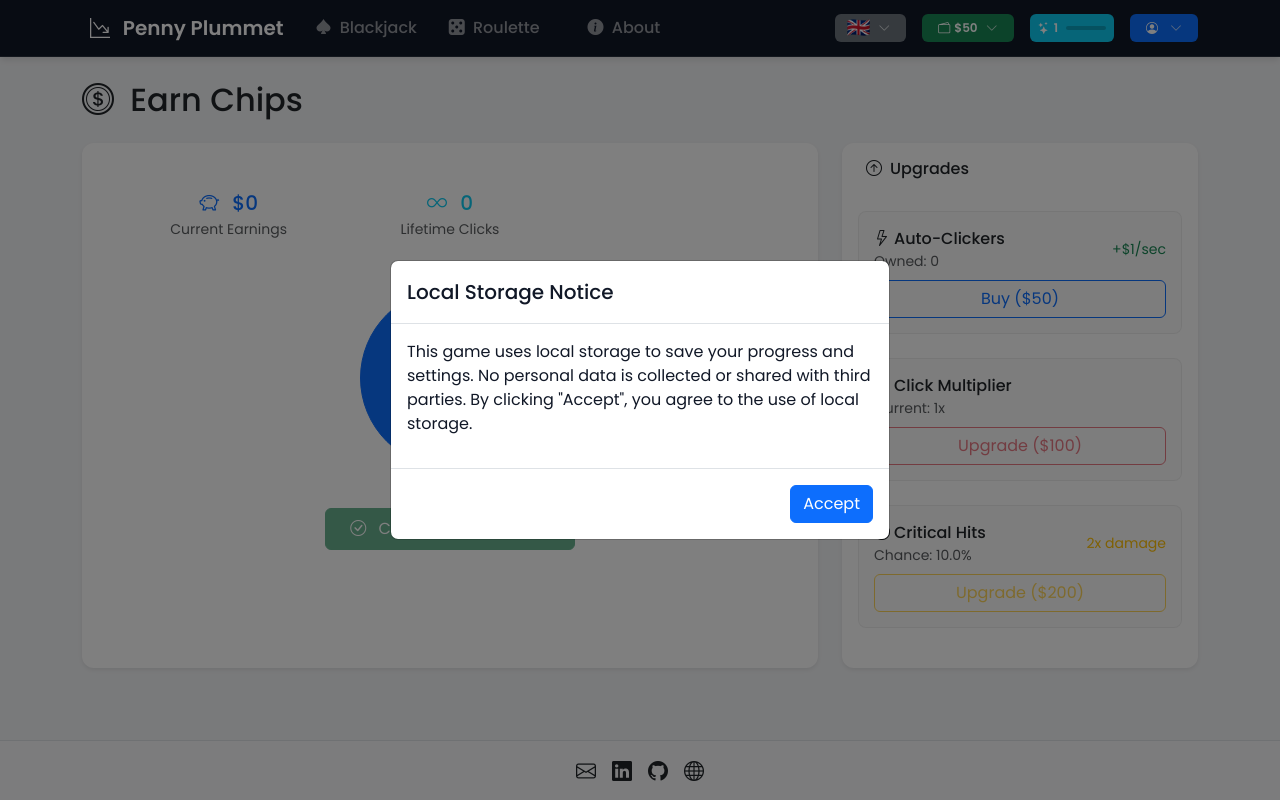
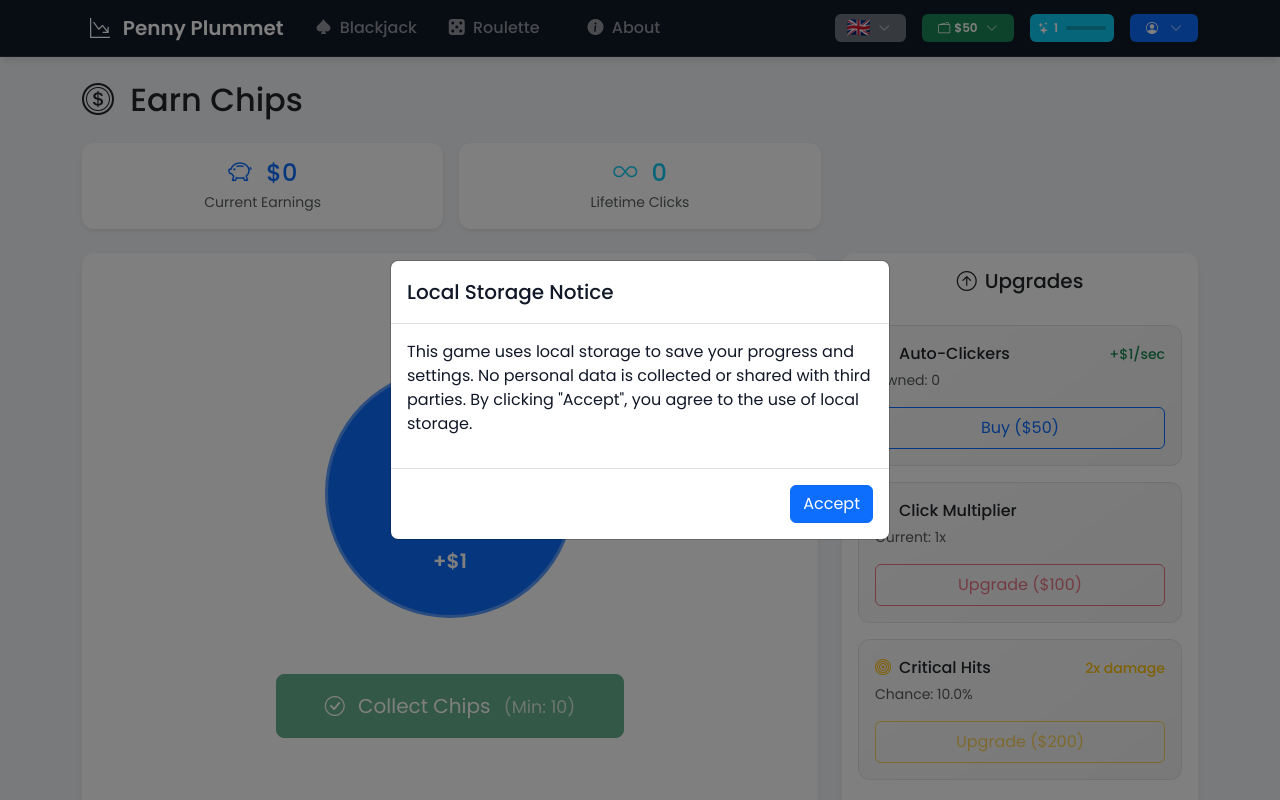
Before and after one commit to benceb2/penny-plummet, a Vue app: page /clicker in a window 1280 px wide. Shown: the top 800 px of the page. Built offline with nearby package versions, Linux system fonts and the light colour scheme.

Commit message:
clicker layout

```diff
--- a/src/views/ClickerView.vue
+++ b/src/views/ClickerView.vue
@@ -28,63 +28,79 @@ const comboColor = computed(() => {
     :title="t('clicker.title')"
     bootstrapIcon="coin"
     :showBalance="true">
-    <div class="row g-4">
-      <!-- Main Clicker Area -->
-      <div class="col-lg-8">
-        <div class="card h-100 border-0 shadow-sm">
-          <div class="card-body text-center p-5 position-relative">
-            <!-- Stats Header -->
-            <div class="row mb-4">
-              <div class="col-4">
-                <h5 class="text-primary mb-1">
+
+    <div class="container-fluid px-0">
+      <!-- Stats Header - Full Width -->
+      <div class="row g-3 mb-4">
+        <div class="col-md-4">
+          <div class="card border-0 shadow-sm stat-card">
+            <div class="card-body text-center py-3">
+              <h4 class="text-primary mb-1">
                 <i class="bi bi-piggy-bank me-2"></i>
                 {{ clickerStore.formattedClicks }}
-                </h5>
+              </h4>
               <div class="text-muted small">Current Earnings</div>
             </div>
-              <div class="col-4">
-                <h5 class="text-info mb-1">
+          </div>
+        </div>
+        <div class="col-md-4">
+          <div class="card border-0 shadow-sm stat-card">
+            <div class="card-body text-center py-3">
+              <h4 class="text-info mb-1">
                 <i class="bi bi-infinity me-2"></i>
                 {{ clickerStore.formattedLifetimeClicks }}
-                </h5>
+              </h4>
               <div class="text-muted small">Lifetime Clicks</div>
             </div>
-              <div class="col-4" v-if="clickerStore.prestigeLevel > 0">
-                <h5 class="text-warning mb-1">
+          </div>
+        </div>
+        <div class="col-md-4" v-if="clickerStore.prestigeLevel > 0">
+          <div class="card border-0 shadow-sm stat-card">
+            <div class="card-body text-center py-3">
+              <h4 class="text-warning mb-1">
                 <i class="bi bi-star-fill me-2"></i>
                 {{ clickerStore.prestigeLevel }}
-                </h5>
+              </h4>
               <div class="text-muted small">Prestige Level</div>
             </div>
           </div>
+        </div>
+      </div>
+
+      <!-- Main Game Area -->
+      <div class="row g-4">
+        <!-- Left Side - Click Area -->
+        <div class="col-xl-8 col-lg-7">
+          <div class="card h-100 border-0 shadow-sm main-game-card">
+            <div class="card-body d-flex flex-column justify-content-center align-items-center position-relative p-4">
 
               <!-- Combo Display -->
-            <div v-if="clickerStore.comboCount > 1" class="mb-3">
-              <span :class="`badge ${comboColor} fs-6 pulse`">
-                <i class="bi bi-lightning-fill me-1"></i>
+              <div v-if="clickerStore.comboCount > 1" class="combo-display mb-4">
+                <span :class="`badge ${comboColor} fs-5 pulse px-4 py-2`">
+                  <i class="bi bi-lightning-fill me-2"></i>
                   {{ clickerStore.comboCount }}x COMBO!
-                <span class="ms-1 opacity-75">
+                  <span class="ms-2 opacity-75">
                     ({{ (clickerStore.comboMultiplier * 100 - 100).toFixed(0) }}% bonus)
                   </span>
                 </span>
               </div>
 
-            <!-- Click Button Area -->
-            <div class="d-flex flex-column align-items-center mt-5 mb-5">
-              <div class="position-relative">
-                <!-- Main Click Button -->
+              <!-- Click Button Area - Centered and Larger -->
+              <div class="click-area d-flex flex-column align-items-center">
+                <div class="position-relative mb-4">
+                  <!-- Main Click Button - Larger on Desktop -->
                   <button
-                  class="btn btn-primary rounded-circle mb-4 p-0 d-flex align-items-center justify-content-center main-click-btn"
+                    class="btn btn-primary rounded-circle p-0 d-flex align-items-center justify-content-center main-click-btn"
                     :style="{
-                    width: '180px',
-                    height: '180px',
+                      width: '220px',
+                      height: '220px',
                       transform: buttonScale,
-                    filter: clickerStore.comboCount > 10 ? 'drop-shadow(0 0 20px rgba(13, 110, 253, 0.8))' : 'none'
+                      filter: clickerStore.comboCount > 10 ? 'drop-shadow(0 0 30px rgba(13, 110, 253, 0.8))' : 'none'
                     }"
                     @click="clickerStore.handleClick">
-                  <div>
-                    <i class="bi bi-coin display-2"></i>
-                    <div class="small mt-2">
+                    <div class="text-center">
+                      <i class="bi bi-coin" style="font-size: 4rem;"></i>
+                      <div class="fs-5 mt-3 fw-bold">
                         +{{ clickerStore.formattedClickValue }}
                       </div>
                       <div class="small text-light opacity-75" v-if="clickerStore.criticalChance > 0.1">
@@ -108,24 +124,24 @@ const comboColor = computed(() => {
                   </div>
                 </div>
 
-              <!-- Action Buttons -->
-              <div class="d-flex gap-3 flex-wrap justify-content-center mt-3">
+                <!-- Action Buttons - Better Spacing -->
+                <div class="d-flex gap-3 flex-wrap justify-content-center action-buttons">
                   <button
-                  class="btn btn-success px-4 py-2"
+                    class="btn btn-success btn-lg px-5 py-3"
                     @click="clickerStore.collectChips(userStore)"
                     :disabled="clickerStore.clicks < 10">
                     <i class="bi bi-check-circle me-2"></i>
                     Collect Chips
-                  <small class="ms-1 opacity-75">(Min: 10)</small>
+                    <small class="ms-2 opacity-75">(Min: 10)</small>
                   </button>
 
                   <button
                     v-if="clickerStore.canPrestige"
-                  class="btn btn-warning px-4 py-2"
+                    class="btn btn-warning btn-lg px-5 py-3"
                     @click="clickerStore.prestige()">
                     <i class="bi bi-star-fill me-2"></i>
                     Prestige
-                  <small class="ms-1 opacity-75">
+                    <small class="ms-2 opacity-75">
                       (+{{ clickerStore.prestigePointsGain - clickerStore.prestigePoints }} pts)
                     </small>
                   </button>
@@ -135,32 +151,34 @@ const comboColor = computed(() => {
           </div>
         </div>
 
-      <!-- Enhanced Upgrades Area -->
-      <div class="col-lg-4">
-        <div class="card h-100 border-0 shadow-sm">
-          <div class="card-header bg-transparent border-0">
-            <h6 class="mb-0">
+        <!-- Right Side - Upgrades -->
+        <div class="col-xl-4 col-lg-5">
+          <div class="card h-100 border-0 shadow-sm upgrades-card">
+            <div class="card-header bg-transparent border-0 py-3">
+              <h5 class="mb-0 text-center">
                 <i class="bi bi-arrow-up-circle me-2"></i>Upgrades
-            </h6>
+              </h5>
             </div>
-          <div class="card-body">
+            <div class="card-body p-3">
               <!-- Auto-Clicker -->
-            <div class="upgrade-section mb-4">
-              <div class="d-flex justify-content-between align-items-center mb-2">
-                <div>
-                  <div class="fw-medium">
-                    <i class="bi bi-lightning me-1"></i>Auto-Clickers
+              <div class="upgrade-section mb-3">
+                <div class="d-flex justify-content-between align-items-start mb-3">
+                  <div class="flex-grow-1">
+                    <div class="fw-medium fs-6">
+                      <i class="bi bi-lightning me-2 text-primary"></i>Auto-Clickers
                     </div>
-                  <div class="small text-muted">
+                    <div class="small text-muted mt-1">
                       Owned: {{ clickerStore.autoClickersCount }}
                     </div>
                   </div>
-                <small class="text-success">
+                  <div class="text-end">
+                    <small class="text-success fw-medium">
                       +{{ clickerStore.formattedClickValue }}/sec
                     </small>
                   </div>
+                </div>
                 <button
-                class="btn btn-outline-primary w-100"
+                  class="btn btn-outline-primary w-100 py-2"
                   @click="clickerStore.buyAutoClicker(userStore)"
                   :disabled="userStore.chips < clickerStore.autoClickerCost">
                   Buy ({{ clickerStore.formattedAutoClickerCost }})
@@ -168,19 +186,19 @@ const comboColor = computed(() => {
               </div>
 
               <!-- Multiplier -->
-            <div class="upgrade-section mb-4">
-              <div class="d-flex justify-content-between align-items-center mb-2">
-                <div>
-                  <div class="fw-medium">
-                    <i class="bi bi-stars me-1"></i>Click Multiplier
+              <div class="upgrade-section mb-3">
+                <div class="d-flex justify-content-between align-items-start mb-3">
+                  <div class="flex-grow-1">
+                    <div class="fw-medium fs-6">
+                      <i class="bi bi-stars me-2 text-danger"></i>Click Multiplier
                     </div>
-                  <div class="small text-muted">
+                    <div class="small text-muted mt-1">
                       Current: {{ clickerStore.multiplierLevel }}x
                     </div>
                   </div>
                 </div>
                 <button
-                class="btn btn-outline-danger w-100"
+                  class="btn btn-outline-danger w-100 py-2"
                   @click="clickerStore.buyMultiplier(userStore)"
                   :disabled="userStore.chips < clickerStore.multiplierCost">
                   Upgrade ({{ clickerStore.formattedMultiplierCost }})
@@ -188,20 +206,22 @@ const comboColor = computed(() => {
               </div>
 
               <!-- Critical Hit Upgrade -->
-            <div class="upgrade-section mb-4">
-              <div class="d-flex justify-content-between align-items-center mb-2">
-                <div>
-                  <div class="fw-medium">
-                    <i class="bi bi-bullseye me-1"></i>Critical Hits
+              <div class="upgrade-section mb-3">
+                <div class="d-flex justify-content-between align-items-start mb-3">
+                  <div class="flex-grow-1">
+                    <div class="fw-medium fs-6">
+                      <i class="bi bi-bullseye me-2 text-warning"></i>Critical Hits
                     </div>
-                  <div class="small text-muted">
+                    <div class="small text-muted mt-1">
                       Chance: {{ (clickerStore.criticalChance * 100).toFixed(1) }}%
                     </div>
                   </div>
-                <small class="text-warning">2x damage</small>
+                  <div class="text-end">
+                    <small class="text-warning fw-medium">2x damage</small>
+                  </div>
                 </div>
                 <button
-                class="btn btn-outline-warning w-100"
+                  class="btn btn-outline-warning w-100 py-2"
                   @click="clickerStore.buyCriticalUpgrade(userStore)"
                   :disabled="userStore.chips < clickerStore.criticalCost">
                   Upgrade ({{ clickerStore.formattedCriticalCost }})
@@ -209,19 +229,19 @@ const comboColor = computed(() => {
               </div>
 
               <!-- Auto-Clicker Speed -->
-            <div class="upgrade-section mb-4" v-if="clickerStore.autoClickersCount > 0">
-              <div class="d-flex justify-content-between align-items-center mb-2">
-                <div>
-                  <div class="fw-medium">
-                    <i class="bi bi-speedometer2 me-1"></i>Auto-Click Speed
+              <div class="upgrade-section mb-3" v-if="clickerStore.autoClickersCount > 0">
+                <div class="d-flex justify-content-between align-items-start mb-3">
+                  <div class="flex-grow-1">
+                    <div class="fw-medium fs-6">
+                      <i class="bi bi-speedometer2 me-2 text-info"></i>Auto-Click Speed
                     </div>
-                  <div class="small text-muted">
+                    <div class="small text-muted mt-1">
                       Interval: {{ clickerStore.autoClickerSpeed }}ms
                     </div>
                   </div>
                 </div>
                 <button
-                class="btn btn-outline-info w-100"
+                  class="btn btn-outline-info w-100 py-2"
                   @click="clickerStore.buyAutoClickerSpeed(userStore)"
                   :disabled="userStore.chips < clickerStore.autoClickerSpeedCost">
                   Upgrade ({{ clickerStore.formattedAutoClickerSpeedCost }})
@@ -230,21 +250,22 @@ const comboColor = computed(() => {
 
               <!-- Prestige Info -->
               <div v-if="!clickerStore.canPrestige && clickerStore.totalLifetimeClicks > 0"
-              class="mt-4 p-3 bg-light rounded">
+                class="prestige-info mt-4 p-3">
                 <div class="text-center">
                   <i class="bi bi-star text-warning me-2"></i>
-                <strong>Prestige Progress</strong>
-                <div class="progress mt-2 mb-2">
+                  <strong class="text-warning">Prestige Progress</strong>
+                  <div class="progress mt-3 mb-2" style="height: 8px;">
                     <div
                       class="progress-bar bg-warning"
-                    :style="{ width: (clickerStore.totalLifetimeClicks / 1000000 * 100) + '%' }">
+                      :style="{ width: Math.min(clickerStore.totalLifetimeClicks / 1000000 * 100, 100) + '%' }">
                     </div>
                   </div>
                   <small class="text-muted">
                     {{ clickerStore.formattedLifetimeClicks }} / 1,000,000 clicks
                     <br>
-                  Prestige resets progress but gives permanent bonuses!
+                    <em>Prestige resets progress but gives permanent bonuses!</em>
                   </small>
+                </div>
               </div>
             </div>
           </div>
@@ -255,9 +276,36 @@ const comboColor = computed(() => {
 </template>
 
 <style scoped>
+/* Improved responsive design */
+.main-game-card {
+  min-height: 70vh;
+}
+
+.upgrades-card {
+  min-height: 70vh;
+}
+
+.stat-card {
+  transition: transform 0.2s ease, box-shadow 0.2s ease;
+}
+
+.stat-card:hover {
+  transform: translateY(-2px);
+  box-shadow: 0 4px 15px rgba(0, 0, 0, 0.1) !important;
+}
+
+.click-area {
+  flex: 1;
+  display: flex;
+  flex-direction: column;
+  justify-content: center;
+  align-items: center;
+}
+
 .main-click-btn {
   transition: all 0.1s ease-in-out;
   position: relative;
+  border: 3px solid rgba(255, 255, 255, 0.3);
 }
 
 .main-click-btn:active {
@@ -265,23 +313,29 @@ const comboColor = computed(() => {
 }
 
 .main-click-btn:hover {
-  box-shadow: 0 0 30px rgba(13, 110, 253, 0.4);
+  box-shadow: 0 0 40px rgba(13, 110, 253, 0.5);
+  border-color: rgba(255, 255, 255, 0.5);
+}
+
+.action-buttons {
+  margin-top: 2rem;
 }
 
 .floating-number {
   position: absolute;
   font-weight: bold;
   color: #28a745;
-  font-size: 1.2rem;
+  font-size: 1.4rem;
   pointer-events: none;
   animation: floatUp 2s ease-out forwards;
   z-index: 10;
+  text-shadow: 0 0 10px rgba(40, 167, 69, 0.3);
 }
 
 .floating-number.critical {
   color: #dc3545;
-  font-size: 1.5rem;
-  text-shadow: 0 0 10px rgba(220, 53, 69, 0.5);
+  font-size: 1.8rem;
+  text-shadow: 0 0 15px rgba(220, 53, 69, 0.5);
 }
 
 @keyframes floatUp {
@@ -292,57 +346,162 @@ const comboColor = computed(() => {
 
   50% {
     opacity: 1;
-    transform: translateY(-30px) scale(1.1);
+    transform: translateY(-40px) scale(1.1);
   }
 
   100% {
     opacity: 0;
-    transform: translateY(-60px) scale(0.8);
+    transform: translateY(-80px) scale(0.8);
+  }
+}
+
+.combo-display {
+  animation: bounceIn 0.5s ease-out;
+}
+
+@keyframes bounceIn {
+  0% {
+    transform: scale(0.3);
+    opacity: 0;
+  }
+
+  50% {
+    transform: scale(1.05);
+  }
+
+  70% {
+    transform: scale(0.9);
+  }
+
+  100% {
+    transform: scale(1);
+    opacity: 1;
   }
 }
 
 .pulse {
-  animation: pulse 0.5s ease-in-out infinite alternate;
+  animation: pulse 0.8s ease-in-out infinite alternate;
 }
 
 @keyframes pulse {
   from {
     transform: scale(1);
+    box-shadow: 0 0 5px currentColor;
   }
 
   to {
     transform: scale(1.05);
+    box-shadow: 0 0 20px currentColor;
   }
 }
 
 .upgrade-section {
-  padding: 15px;
-  background: rgba(0, 0, 0, 0.02);
-  border-radius: 8px;
-  border: 1px solid rgba(0, 0, 0, 0.05);
-  transition: all 0.2s ease;
+  padding: 16px;
+  background: linear-gradient(145deg, rgba(0, 0, 0, 0.02), rgba(0, 0, 0, 0.05));
+  border-radius: 12px;
+  border: 1px solid rgba(0, 0, 0, 0.08);
+  transition: all 0.3s ease;
 }
 
 .upgrade-section:hover {
-  background: rgba(0, 0, 0, 0.04);
-  border-color: rgba(0, 0, 0, 0.1);
+  background: linear-gradient(145deg, rgba(0, 0, 0, 0.05), rgba(0, 0, 0, 0.08));
+  border-color: rgba(0, 0, 0, 0.15);
+  transform: translateY(-1px);
+}
+
+.prestige-info {
+  background: linear-gradient(135deg, rgba(255, 193, 7, 0.1), rgba(255, 193, 7, 0.05));
+  border-radius: 12px;
+  border: 1px solid rgba(255, 193, 7, 0.2);
 }
 
 .progress {
-  height: 6px;
+  height: 8px;
+  border-radius: 4px;
 }
 
 .badge {
-  animation: glow 1s ease-in-out infinite alternate;
+  border-radius: 25px;
+  font-weight: 600;
 }
 
-@keyframes glow {
-  from {
-    box-shadow: 0 0 5px currentColor;
+/* Mobile optimizations */
+@media (max-width: 768px) {
+  .main-click-btn {
+    width: 180px !important;
+    height: 180px !important;
   }
 
-  to {
-    box-shadow: 0 0 15px currentColor;
+  .main-click-btn i {
+    font-size: 3rem !important;
+  }
+
+  .action-buttons {
+    margin-top: 1.5rem;
+  }
+
+  .action-buttons .btn {
+    padding: 12px 20px !important;
+    font-size: 0.9rem;
+  }
+
+  .upgrade-section {
+    padding: 12px;
+    margin-bottom: 12px !important;
+  }
+
+  .stat-card .card-body {
+    padding: 1rem !important;
+  }
+
+  .main-game-card {
+    min-height: 60vh;
+  }
+}
+
+@media (max-width: 576px) {
+  .main-click-btn {
+    width: 160px !important;
+    height: 160px !important;
+  }
+
+  .main-click-btn i {
+    font-size: 2.5rem !important;
+  }
+
+  .combo-display .badge {
+    font-size: 0.9rem !important;
+    padding: 8px 16px !important;
+  }
+
+  .action-buttons {
+    flex-direction: column;
+    width: 100%;
+  }
+
+  .action-buttons .btn {
+    width: 100%;
+    margin-bottom: 8px;
+  }
+}
+
+/* Desktop enhancements */
+@media (min-width: 1200px) {
+  .main-click-btn {
+    width: 250px !important;
+    height: 250px !important;
+  }
+
+  .main-click-btn i {
+    font-size: 5rem !important;
+  }
+
+  .main-game-card {
+    min-height: 75vh;
+  }
+
+  .upgrades-card {
+    min-height: 75vh;
   }
 }
 </style>
```
Lines whose indentation alone changed are shown as unchanged.
